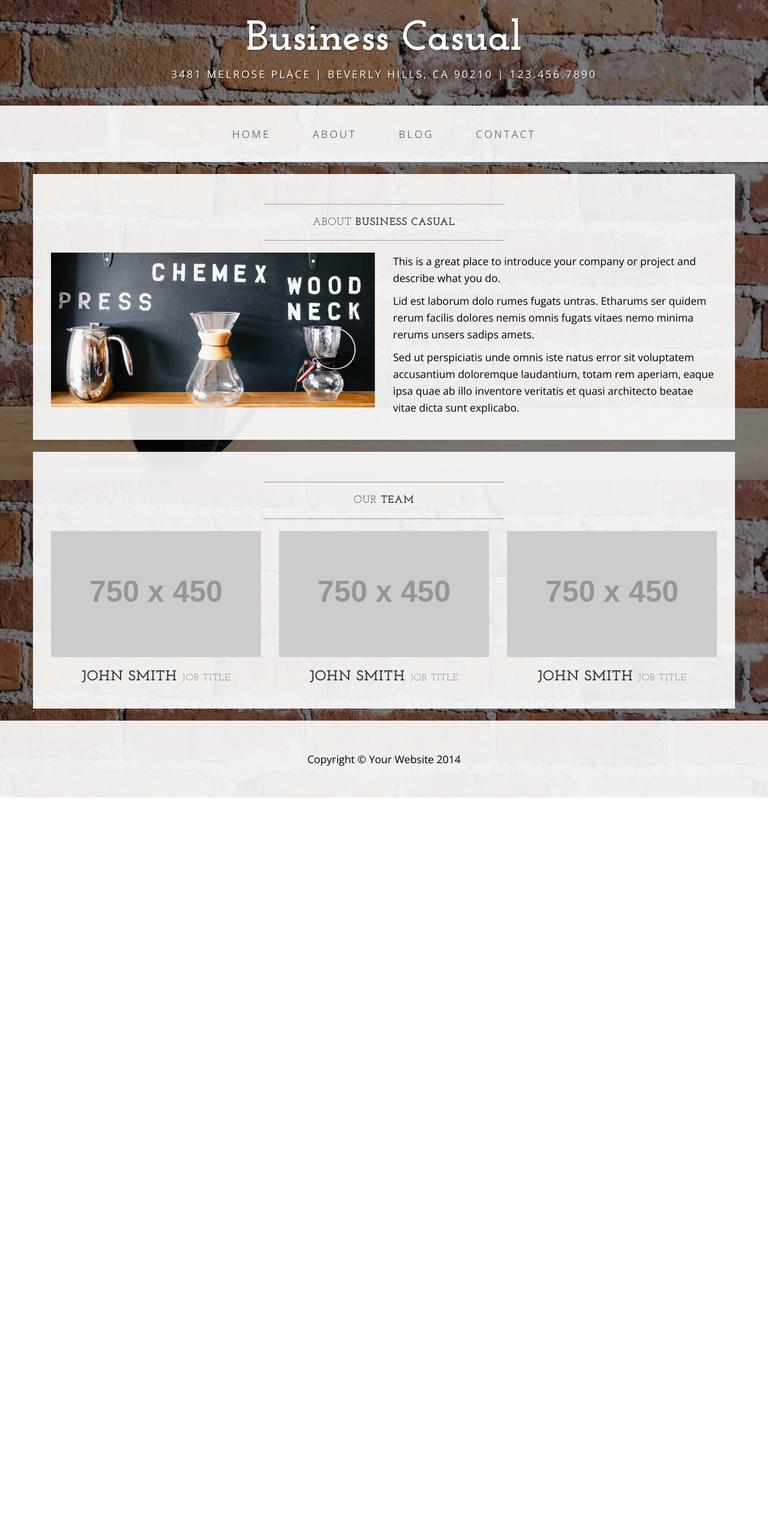
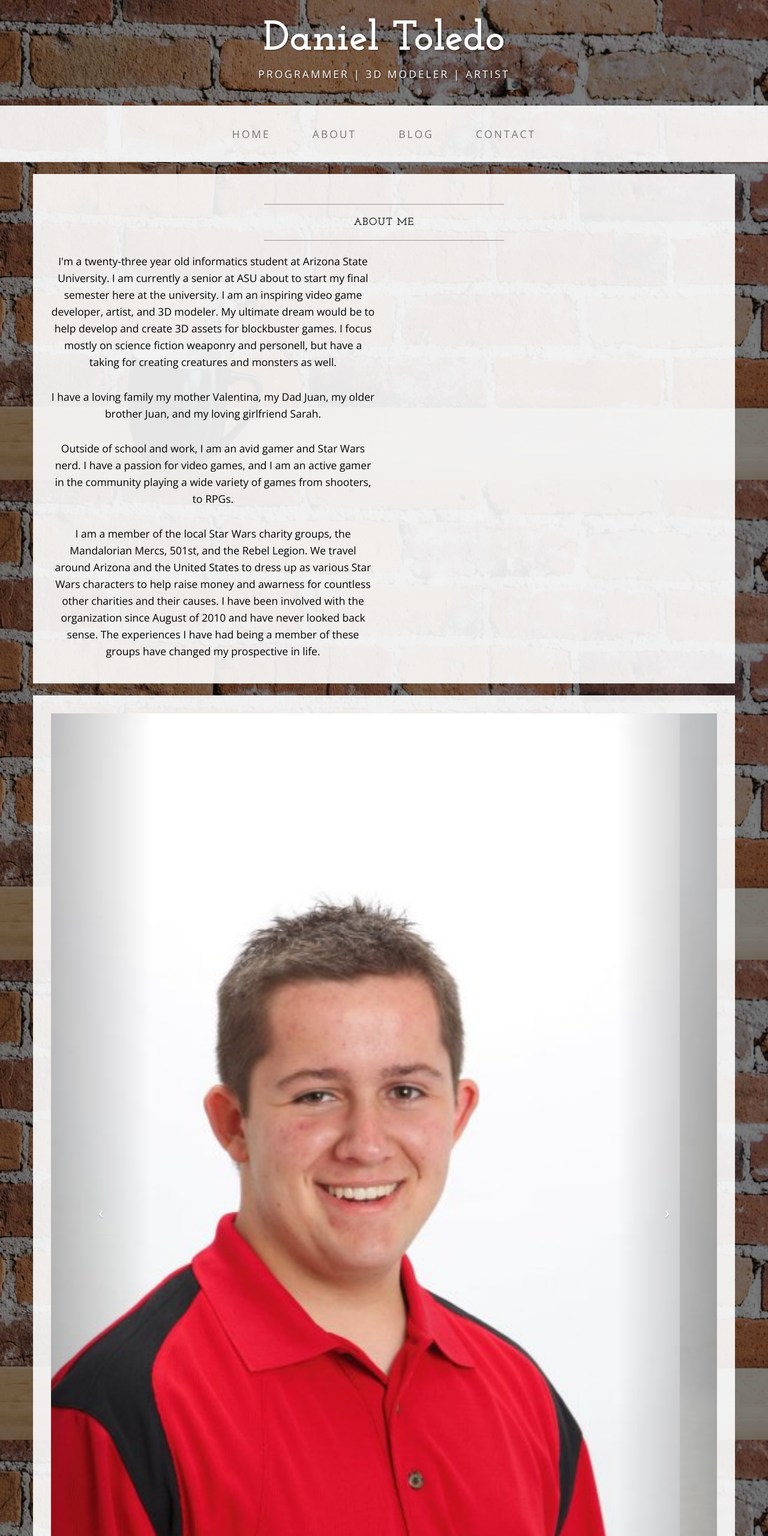
Before and after one commit to Cryodes/Portfolio, a plain HTML site: page about.html in a window 1280 px wide. Shown: the top 2560 px of the page at 60% size. Before the commit the page ends 1329 px from the top, so only its background shows below. Drawn offline with nearby package versions, Linux system fonts and the light colour scheme; placeholder pictures from the web are drawn by us.

Commit message:
update 12-1

```diff
--- a/about.html
+++ b/about.html
@@ -9,7 +9,7 @@
     <meta name="description" content="">
     <meta name="author" content="">
 
-    <title>About - Business Casual - Start Bootstrap Theme</title>
+    <title>Daniel Toledo</title>
 
     <!-- Bootstrap Core CSS -->
     <link href="css/bootstrap.min.css" rel="stylesheet">
@@ -32,8 +32,8 @@
 
 <body>
 
-    <div class="brand">Business Casual</div>
-    <div class="address-bar">3481 Melrose Place | Beverly Hills, CA 90210 | 123.456.7890</div>
+    <div class="brand">Daniel Toledo</div>
+    <div class="address-bar">Programmer | 3D modeler | Artist</div>
 
     <!-- Navigation -->
     <nav class="navbar navbar-default" role="navigation">
@@ -47,7 +47,7 @@
                     <span class="icon-bar"></span>
                 </button>
                 <!-- navbar-brand is hidden on larger screens, but visible when the menu is collapsed -->
-                <a class="navbar-brand" href="index.html">Business Casual</a>
+                <a class="navbar-brand" href="index.html">Daniel Toledo</a>
             </div>
             <!-- Collect the nav links, forms, and other content for toggling -->
             <div class="collapse navbar-collapse" id="bs-example-navbar-collapse-1">
@@ -77,20 +77,67 @@
             <div class="box">
                 <div class="col-lg-12">
                     <hr>
-                    <h2 class="intro-text text-center">About
-                        <strong>business casual</strong>
+                    <h2 class="intro-text text-center">
+                        <strong>About Me</strong>
                     </h2>
                     <hr>
                 </div>
-                <div class="col-md-6">
-                    <img class="img-responsive img-border-left" src="img/slide-2.jpg" alt="">
-                </div>
-                <div class="col-md-6">
-                    <p>This is a great place to introduce your company or project and describe what you do.</p>
-                    <p>Lid est laborum dolo rumes fugats untras. Etharums ser quidem rerum facilis dolores nemis omnis fugats vitaes nemo minima rerums unsers sadips amets.</p>
-                    <p>Sed ut perspiciatis unde omnis iste natus error sit voluptatem accusantium doloremque laudantium, totam rem aperiam, eaque ipsa quae ab illo inventore veritatis et quasi architecto beatae vitae dicta sunt explicabo.</p>
+                <div class="col-lg-6 text-center">
+                    <p>I'm a twenty-three year old informatics student at Arizona State University. I am currently a senior at ASU about to start my final semester here at the university. I am an inspiring video game developer, artist, and 3D modeler.  My ultimate dream would be to help develop and create 3D assets for blockbuster games. I focus mostly on science fiction weaponry and personell, but have a taking for creating creatures and monsters as well.</p>
+                    <br>
+					<p>I have a loving family my mother Valentina, my Dad Juan, my older brother Juan, and my loving girlfriend Sarah.</p>
+                    <br>
+					<p>Outside of school and work, I am an avid gamer and Star Wars nerd. I have a passion for video games, and I am an active gamer in the community playing a wide variety of games from shooters, to RPGs.</p>
+					<br>
+					<p>I am a member of the local Star Wars charity groups, the Mandalorian Mercs, 501st, and the Rebel Legion. We travel around Arizona and the United States to dress up as various Star Wars characters to help raise money and awarness for countless other charities and their causes. I have been involved with the organization since August of 2010 and have never looked back sense. The experiences I have had being a member of these groups have changed my prospective in life.</p>
                 </div>
                 <div class="clearfix"></div>
+            </div>
+        </div>
+
+		<div class="row">
+            <div class="box">
+                <div class="col-lg-12 text-center">
+                    <div id="carousel-example-generic" class="carousel slide">
+                        <!-- Indicators -->
+                        <ol class="carousel-indicators hidden-xs">
+                            <li data-target="#carousel-example-generic" data-slide-to="0" class="active"></li>
+                            <li data-target="#carousel-example-generic" data-slide-to="1"></li>
+                            <li data-target="#carousel-example-generic" data-slide-to="2"></li>
+                        </ol>
+
+                        <!-- Wrapper for slides -->
+                        <div class="carousel-inner">
+                            <div class="item active">
+                                <img class="img-responsive img-full" src="img/DanRedShirt.jpg" alt="" height= "150px" width="auto">
+                            </div>
+                            <div class="item">
+                                <img class="img-responsive img-full" src="img/DanTux.jpg" alt="" height= "150px" width= "auto">
+                            </div>
+                            <div class="item">
+                                <img class="img-responsive img-full" src="img/slide-3.jpg" alt="">
+                            </div>
+                        </div>
+
+                        <!-- Controls -->
+                        <a class="left carousel-control" href="#carousel-example-generic" data-slide="prev">
+                            <span class="icon-prev"></span>
+                        </a>
+                        <a class="right carousel-control" href="#carousel-example-generic" data-slide="next">
+                            <span class="icon-next"></span>
+                        </a>
+                    </div>
+                    <!--<h2 class="brand-before">
+                        <small>Welcome to</small>
+                    </h2>
+                    <h1 class="brand-name">Business Casual</h1>
+                    <hr class="tagline-divider">
+                    <h2>
+                        <small>By
+                            <strong>Start Bootstrap</strong>
+                        </small>
+                    </h2> -->
+                </div>
             </div>
         </div>
 
@@ -132,7 +179,7 @@
         <div class="container">
             <div class="row">
                 <div class="col-lg-12 text-center">
-                    <p>Copyright &copy; Your Website 2014</p>
+                    <p>Copyright &copy; Daniel Toledo 2015</p>
                 </div>
             </div>
         </div>
@@ -144,6 +191,14 @@
     <!-- Bootstrap Core JavaScript -->
     <script src="js/bootstrap.min.js"></script>
 
+	<!-- Script to Activate the Carousel -->
+    <script>
+    $('.carousel').carousel({
+        interval: 5000 //changes the speed
+    })
+    </script>
+
+
 </body>
 
 </html>
```
Also changed, not shown: contact.html (+5 -5 lines), index.html (+8 -10 lines).
